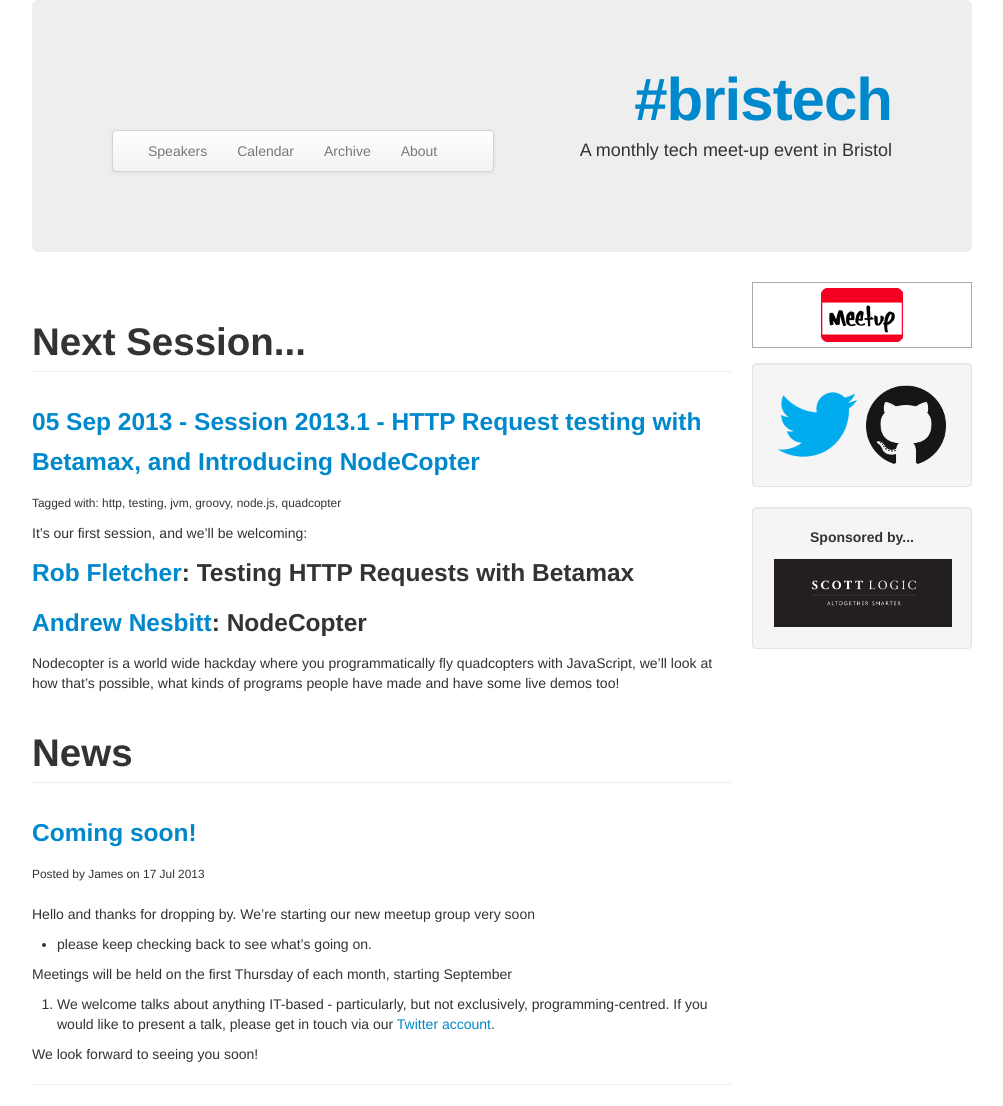
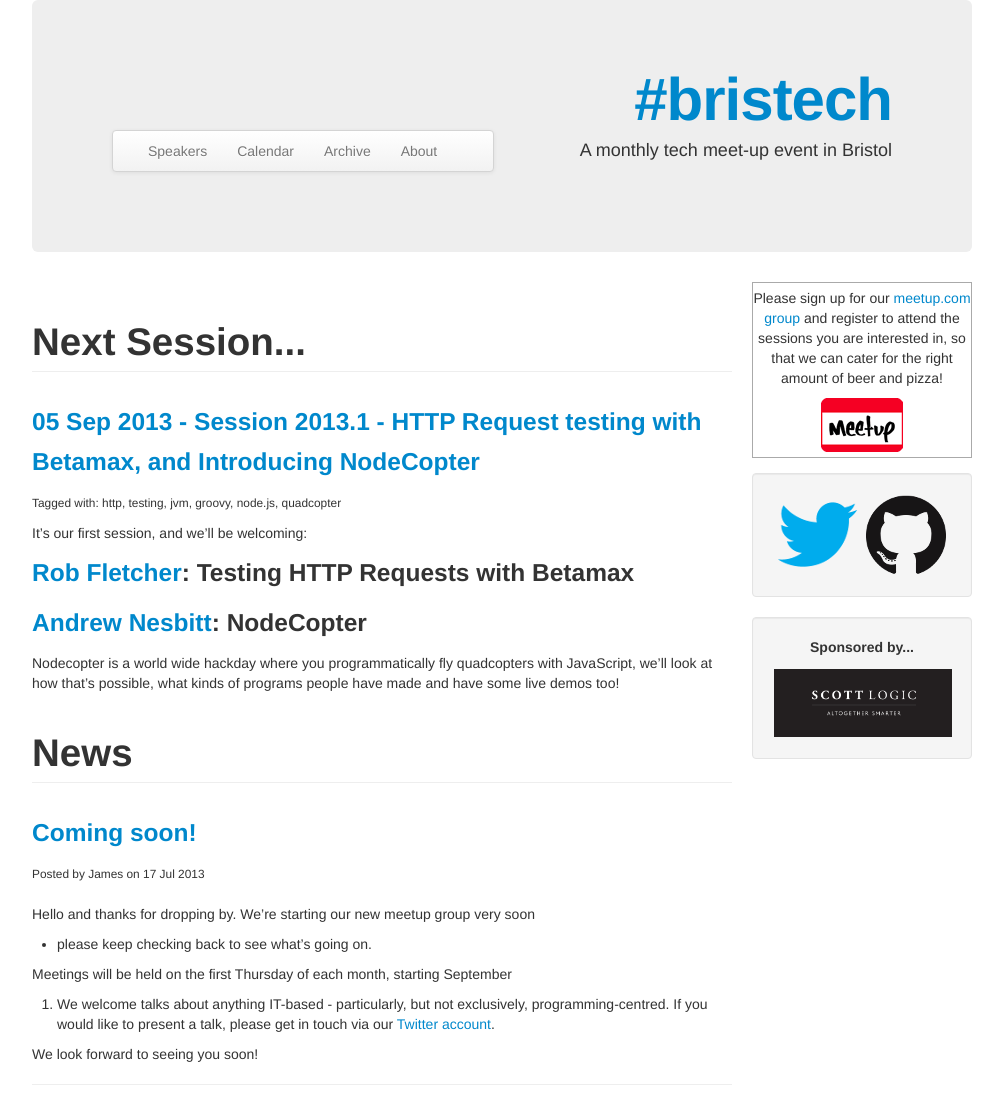
Before and after one commit to bris-tech/bris-tech.github.io, a Jekyll site: the page built from index.html, in a window 1280 px wide. Shown: the whole page, without its empty margins (138-1141 px from the left). Built offline with Jekyll 4.4.1, drawn with Linux system fonts in a browser that asks for light colours.

Commit message:
make sure people sign up to meetup.com

```diff
--- a/_layouts/default.html
+++ b/_layouts/default.html
@@ -48,6 +48,11 @@
         <div class="span3">
           <!-- ical calendar -->
           <div id="meetup" class="text-center">
+            <p>
+                Please sign up for our <a href="http://www.meetup.com/bristech">meetup.com group</a> and register
+                to attend the sessions you are interested in, so that we can cater for the right amount of beer
+                and pizza!
+            </p>
             <a href="http://www.meetup.com/bristech"><img src="/img/meetup.png"></a>
 	    <div id="ical-calendar" class="text-left"></div>
           </div>
```
